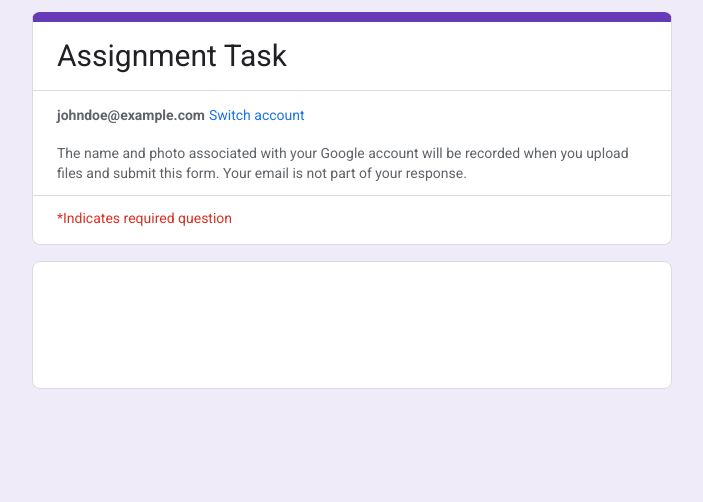
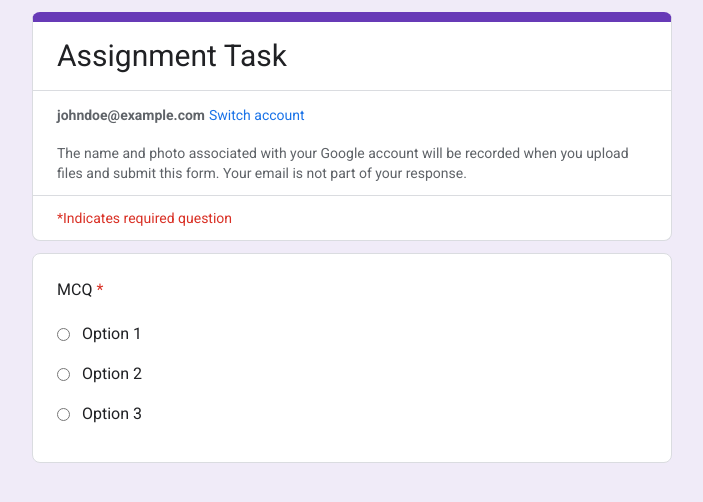
Before and after one commit to Curstantine/wka, a React (Vite) app: page / in a window 1280 px wide. Shown: the top 502 px of the page, without its empty margins (288-991 px from the left). Built offline with nearby package versions, Linux system fonts and the light colour scheme.

Commit message:
fix: layout issues with padding

```diff
--- a/src/App.tsx
+++ b/src/App.tsx
@@ -1,10 +1,17 @@
 import Card from "@/components/Card";
+import CardTitle from "@/components/CardTitle";
+import List from "@/components/List";
 
+const mcq = [
+	["1", "Option 1"],
+	["2", "Option 2"],
+	["3", "Option 3"],
+];
 export default function App() {
 	return (
 		<>
 			<Card useAccentedBorder>
-				<h1 className="font-roboto text-(3xl text-1) p-(x-6 y-4) decorative-b">
+				<h1 className="font-roboto text-(3xl text-1) p-(x-6 b-4 t-1) decorative-b">
 					Assignment Task
 				</h1>
 				<div className="p-(x-6 y-3) decorative-b">
@@ -18,11 +25,13 @@ export default function App() {
 						and submit this form. Your email is not part of your response.
 					</p>
 				</div>
-				<span className="p-(x-6 t-3 b-4) text-(sm error)">
+				<span className="p-(x-6 t-3) text-(sm error)">
 					*Indicates required question
 				</span>
 			</Card>
 			<Card>
+				<CardTitle label="MCQ" required />
+				<List items={mcq} />
 			</Card>
 		</>
 	);
--- a/src/components/Card.tsx
+++ b/src/components/Card.tsx
@@ -10,7 +10,7 @@ export default function Card({ useAccentedBorder = false, children }: Props) {
 	return (
 		<div
 			className={clsx(
-				"flex flex-col bg-background-primary min-h-32 w-full rounded-lg",
+				"flex flex-col bg-background-primary min-h-32 w-full py-3 rounded-lg",
 				"border-(solid border 1)",
 				{
 					"border-t-(solid accent 10)": useAccentedBorder,
--- a/src/components/CardTitle.tsx
+++ b/src/components/CardTitle.tsx
@@ -5,9 +5,9 @@ type Props = {
 
 export default function CardTitle({ label, required = false }: Props) {
 	return (
-		<div className="flex items-center h-12">
-			<h2>{label}</h2>
-			{label && <span>*</span>}
+		<div className="flex items-center px-6 h-12">
+			<h2 className="text-text-1">{label}</h2>
+			{required && <span className="ml-1 text-error">*</span>}
 		</div>
 	);
 }
--- /dev/null
+++ b/src/components/List.tsx
@@ -0,0 +1,16 @@
+type Props = {
+	items: string[][];
+};
+
+export default function List(props: Props) {
+	return (
+		<fieldset className="flex flex-col px-6 pb-4">
+			{props.items.map((item, index) => (
+				<div className="flex flex-row items-center gap-3 h-10" key={item[0]}>
+					<input type="radio" id={item[0]} name={item[0]} value={item} />
+					<label htmlFor={item[0]} className="text-text-1">{item[1]}</label>
+				</div>
+			))}
+		</fieldset>
+	);
+}
--- a/src/index.css
+++ b/src/index.css
@@ -21,5 +21,5 @@ body {
 }
 
 #root {
-	--at-apply: flex flex-col gap-4 mx-auto;
+	--at-apply: flex flex-col gap-3 mx-auto;
 }
```
